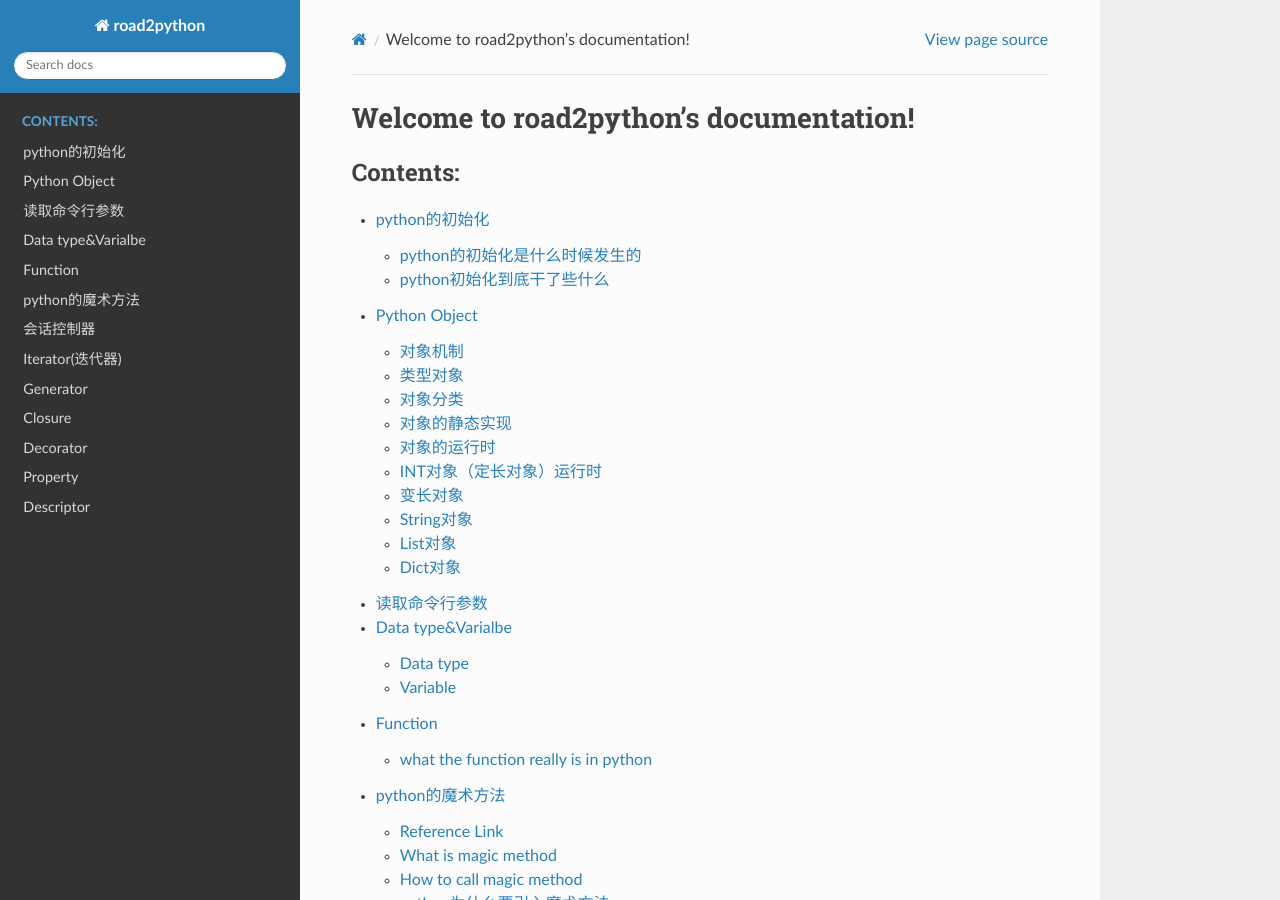
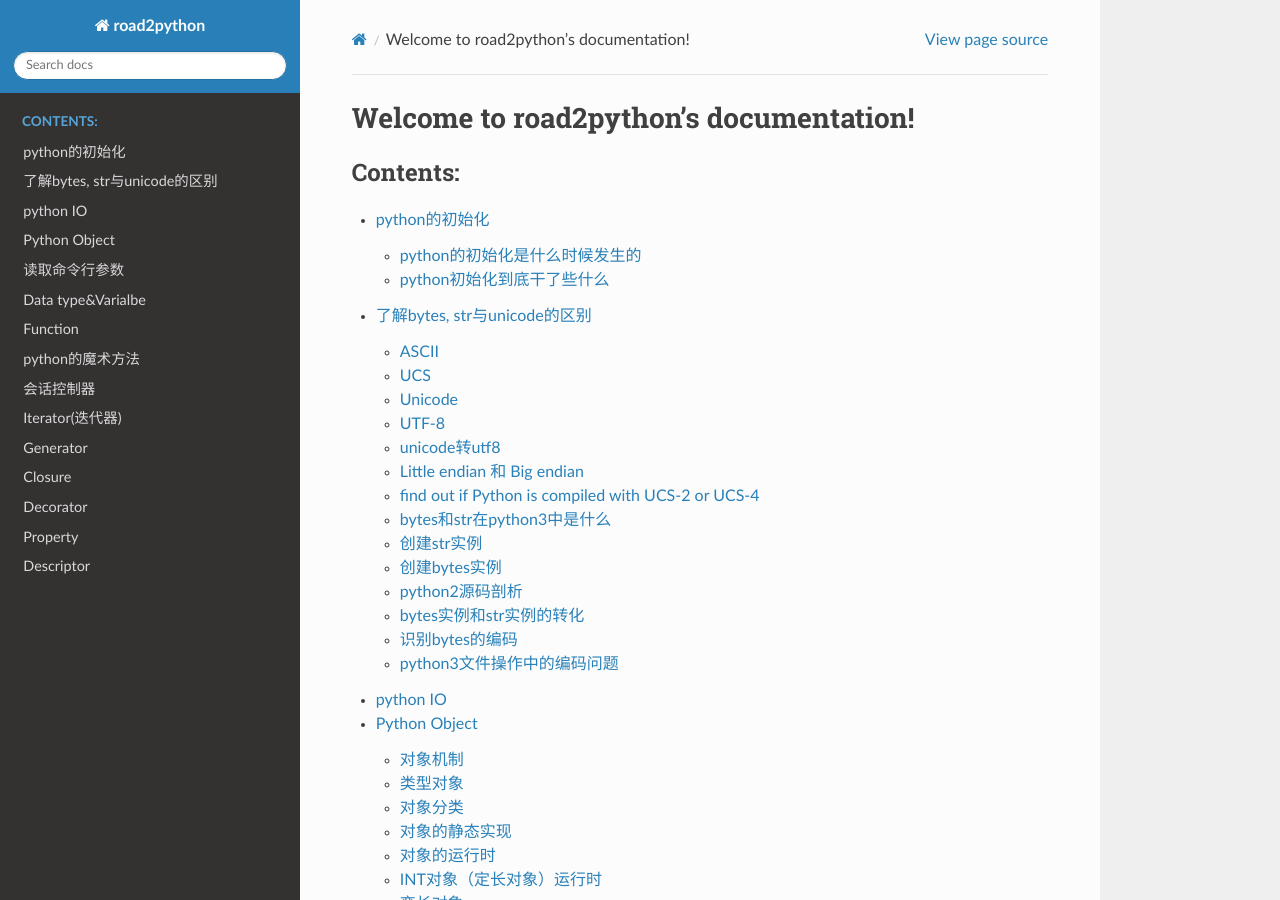
Before and after one commit to yiwenliu/rd2python, a Sphinx documentation site: the page built from source/index.rst, in a window 1280 px wide and 900 px high. Built offline with Sphinx 7.4.7 and the Read the Docs theme 2.0.0, drawn with Linux system fonts in a browser that asks for light colours; formulas are drawn with MathJax 3; part of the change alters nothing that is shown.

Commit message:
20190831

```diff
--- /dev/null
+++ b/source/codec.rst
@@ -0,0 +1,196 @@
+了解bytes, str与unicode的区别
+====================================
+effective python, 第3条
+
+ASCII
+---------
+ASCII码是单字节定长编码，一共规定了128个字符的编码，只占用了一个字节的后面7位，最前面的一位统一规定为0。
+
+UCS
+-------
+通用字符集（Universal Character Set）
+
+Unicode标准的 2 字节形式通常称作 UCS-2。
+
+Unicode 的 4 字节形式被称为 UCS-4 或 UTF-32，能够定义 Unicode 的全部扩展，最多可定义 100 万个以上唯一字符。
+
+Unicode
+------------
+
+Unicode 字符编码标准是固定长度的字符编码方案，它包含了世界上几乎所有现用语言的字符。缺省编码格式是 16 位，即每个字符是 16 位（两个字节，UCS-2 ）宽，并且通常显示为 U+hhhh，其中 hhhh 是字符的十六进制代码点，即可以表示不多于65536种字符。
+
+UTF-8
+--------
+Unicode转换格式（Unicode Transformation Format，简称为UTF）
+
+UTF-8是一种算法变换，它将定长 Unicode 字符变换为变长 ASCII 安全的字节字符串。在 UTF-8 中，ASCII 和控制字符 由通常的单字节代码表示，但其他字符变为双字节或更多字节。有下图可得，用utf8处理汉字，反而更费空间。
+
++------+------------------+------------------+
+|      | unicode          | utf8             |
++------+------------------+------------------+
+| 汉字 | 范围是4E00到9FA5 | 由三个字节来组织 |
++------+------------------+------------------+
+
+解读utf8的优势
+^^^^^^^^^^^^^^^^^^
+utf8虽然是变长编码，但是字符占用的字节数就包含在编码本身（见下一小节）。在告知一个字符串是utf8编码的前提下，可以轻松界定出串中字符的边界，而无需被到底哪几个字节是一个字符而困扰。
+
+unicode转utf8
+-----------------
+utf8的转码规则就是不同范围的unicode对应着相应的编码方式，见下图，下图中，unicode使用的是4字节。解读 UTF-8 编码非常简单。如果一个字节的第一位是0，则这个字节单独就是一个字符；如果第一位是1，则连续有多少个1，就表示utf8编码后的当前字符占用多少个字节。
+
+.. image:: _images/unicode2utf8.png
+
+下面，还是以汉字严为例，演示如何实现 UTF-8 编码。
+
+严的 Unicode 是4E25（100111000100101），根据上表，可以发现4E25处在第三行的范围内（0000 0800 - 0000 FFFF），因此严的 UTF-8 编码需要三个字节，即格式是1110xxxx 10xxxxxx 10xxxxxx。然后，从严的最后一个二进制位开始，依次从后向前填入格式中的x，多出的位补0。这样就得到了，严的 UTF-8 编码是11100100 10111000 10100101，转换成十六进制就是E4B8A5。
+
+Little endian 和 Big endian
+-------------------------------
+
+上一节已经提到，UCS-2 格式可以存储 Unicode 码（码点不超过0xFFFF）。以汉字“严”为例，Unicode 码是4E25，需要用两个字节存储，一个字节是4E，另一个字节是25。存储的时候，4E在前，25在后，这就是 Big endian 方式；25在前，4E在后，这是 Little endian 方式。
+
+第一个字节在前，就是"大头方式"（Big endian），第二个字节在前就是"小头方式"（Little endian）。
+
+那么很自然的，就会出现一个问题：计算机怎么知道某一个文件到底采用哪一种方式编码？
+
+Unicode 规范定义，每一个文件的最前面分别加入一个表示编码顺序的字符，这个字符的名字叫做"零宽度非换行空格"（zero width no-break space），用FEFF表示。这正好是两个字节，而且FF比FE大1。
+
+如果一个文本文件的头两个字节是FE FF，就表示该文件采用大头方式；如果头两个字节是FF FE，就表示该文件采用小头方式。
+
+find out if Python is compiled with UCS-2 or UCS-4
+-------------------------------------------------------
+.. image:: _images/ucs2or4.png
+
+在我的笔记本的64bit anaconda with python3.6，查得是UCS-4。
+
+bytes和str在python3中是什么
+----------------------------
+bytes和str都是python3的“class对象”，<class 'str'>，<class 'bytes'>，是两种表示字符序列的类型。
+
+str类型的实例采用unicode编码，除此之外，无论采用utf8或其他编码形式，甚至不编码的字符序列都是bytes类型的实例。bytes类型并不记录实例的编码格式，只是单纯把字符序列的一个字节作为处理单元。这一点，通过len()可以看出：
+
+.. code-block:: python
+    :linenos:
+
+    >>> s1 = "我"
+    >>> type(s1)
+    <class 'str'>
+    >>> s2 = s1.encode('utf-8')
+    >>> type(s2)
+    <class 'bytes'>
+    >>> s3 = s1.encode("big5")
+    >>> type(s3)
+    <class 'bytes'>
+    >>> len(s2) #utf8以3字节编码汉字，而bytes类型以1个字节作为item
+    3
+    >>> len(s3) #big5以2字节编码汉字，而bytes类型以1个字节作为item
+    2
+    >>> len(s1) #本机器中，unicode以4字节编码汉字，这4个字节是一个item
+    1
+
+
+创建str实例
+-------------
+在python3中，用引号包括起来的字符序列，无论是中文，还是英文，都以unicode来编码
+
+.. code-block:: python
+    :linenos:
+
+    >>> s1 = "我"
+    >>> type(s1)
+    <class 'str'>
+    >>> s5 = 'hehe'
+    >>> type(s5)
+    <class 'str'>
+
+创建bytes实例
+----------------
+在python3中，如果字符序列包含非英文字母，只能由str实例encode而来；如果只包含ascii中的字符，可以用b''
+
+.. code-block:: python
+    :linenos:
+
+    >>> s1 = "我"
+    >>> type(s1)
+    <class 'str'>
+    >>> s2 = s1.encode('utf-8')
+    >>> type(s2)
+    <class 'bytes'>
+    >>> s2
+    b'\xe6\x88\x91'  #b表示bytes
+    >>> s4 = b'hehe'
+    >>> type(s4)
+    <class 'bytes'>
+
+
+python2源码剖析
+------------------
+在PyStringObject的类型对象PyString_Type中，tp_itemsize指明了由变长对象保存的元素（item）的单位长度，所谓单位长度就是指一个元素在内存中的长度（字节数）。
+
+在python3中，str类型默认单位长度是4，而bytes类型的是1。
+
+bytes实例和str实例的转化
+-----------------------------
+
+bytes实例和str实例之间的转化无需借助外部函数。
+
+- bytes实例转化为str实例的方法就定义在bytes类型对象中，decode()，任何bytes实例都可以调用这个方法，但是，bytes的编码格式必须要事先知道，因为它要以参数传入decode()。
+- str类型对象中的方法，encode(), 可以使str实例转化为bytes实例。
+
+识别bytes的编码
+--------------------
+python3把除了unicode之外的所有编码作为bytes实例对象，使用chardet module就可以识别bytes到底是哪一种编码了, `how to use chardet <https://www.liaoxuefeng.com/wiki/0014316089557264a6b348958f449949df42a6d3a2e542c000/001510905171877ca6fdf08614e446e835ea5d9bce75cf5000>`_
+
+注意，传入chardet.detect()必须是bytes，而不能是str
+
+python3文件操作中的编码问题
+-----------------------------
+
+核心问题
+^^^^^^^^^^^^^^
+如何在不知道硬盘文件编码（unicode,utf8,gbk...）的情况下，安全的读/写文件。
+
+python3在open()的encoding参数
+^^^^^^^^^^^^^^^^^^^^^^^^^^^^^^^^^^^^^^^
+.. code-block:: python
+    :linenos:
+
+    open(file, mode='r', buffering=-1, encoding=None, errors=None, newline=None, closefd=True, opener=None)
+
+上面是open()的声明，参数encoding的意义是，
+
+- 当读文件时，认为文件中字符序列所采用的编码方式；
+- 写文件时，要把字符序列转换成所设置的编码格式后在写入。
+
+The default **encoding** is platform dependent (whatever locale.getpreferredencoding() returns)，在本机，见下述代码：
+
+.. code-block:: python
+    :linenos:
+
+    >>> import  locale
+    >>> locale.getpreferredencoding()
+    'cp936'  #就是GBK
+
+以utf-8编码格式保存了一个.txt，如果以默认的encoding参数打开，在read()时就报错，代码如下
+
+.. code-block:: python
+    :linenos:
+
+    >>> f = open('D:\\temp\\p3\\utf8.txt', 'r')
+    >>> f.read()
+    Traceback (most recent call last):
+      File "<stdin>", line 1, in <module>
+    UnicodeDecodeError: 'gbk' codec can't decode byte 0x86 in position 14: incomplet
+    e multibyte sequence
+    >>> f = open('D:\\temp\\p3\\utf8.txt', 'r',encoding='utf-8')
+    >>> print(f.read())
+    ﻿我想你了
+
+read()返回的是str or bytes
+^^^^^^^^^^^^^^^^^^^^^^^^^^^^^
+python3中，如果read()能正确返回，都是str。这符合pythonic的信条之一,"程序的核心部分应该使用unicode，对文件的读/写都应该算作界面外围"
+
+正确的做法
+^^^^^^^^^^^^
+以'wb'打开文件
--- a/source/index.rst
+++ b/source/index.rst
@@ -11,6 +11,8 @@ Welcome to road2python's documentation!
    :caption: Contents:
 
    python-init
+   codec
+   io
    object
    read-cmd-args
    data-type
--- /dev/null
+++ b/source/io.rst
@@ -0,0 +1,2 @@
+python IO
+==============
```
Also changed, not shown: source/_images/ucs2or4.png (added), source/_images/unicode2utf8.png (added).
